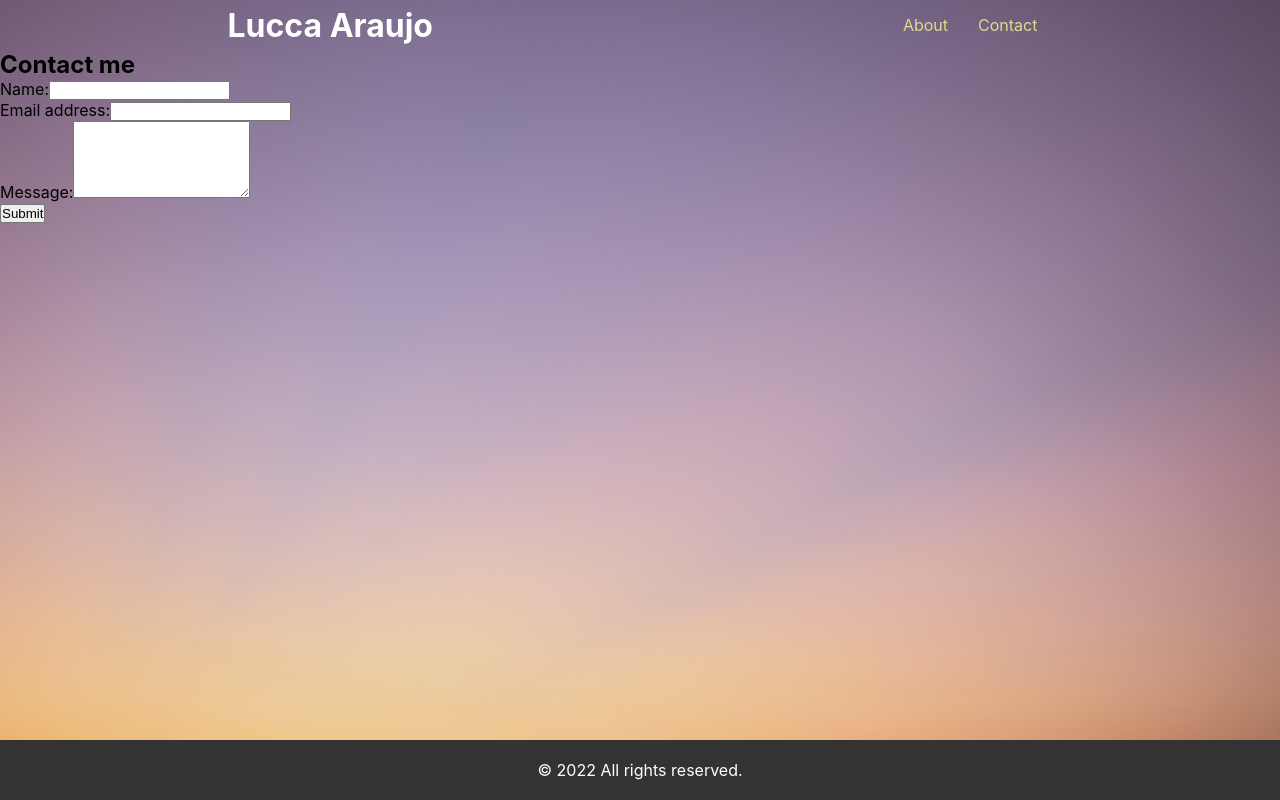
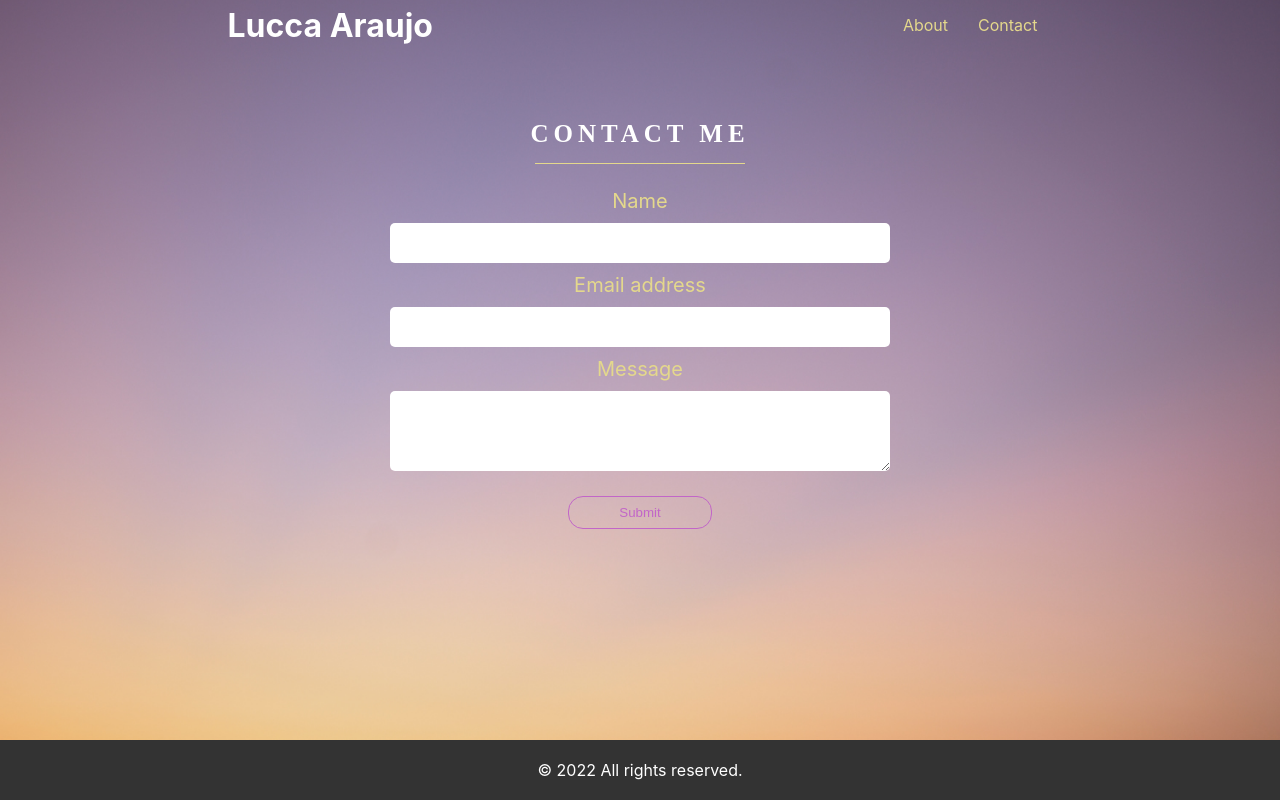
Before and after one commit to luccara123/reactPortfolio, a React (Create React App) app: page / in a window 1280 px wide. Both pictures are taken after a click on the item "Contact". Built offline with nearby package versions, Linux system fonts and the light colour scheme.

Commit message:
added styles to the contact page

```diff
--- a/src/components/Contact/index.js
+++ b/src/components/Contact/index.js
@@ -30,29 +30,30 @@ function Contact() {
     }
     return (
         <section id="contact">
-            <h1 data-testid="h1tag">Contact me</h1>
+            <h1 data-testid="h1tag" className="section-title">CONTACT ME</h1>
+            <div className="line"></div>
             <form id="contact-form" onSubmit={handleSubmit}>
-                <div>
-                    <label htmlFor="name">Name:</label>
+                <div className="flex">
+                    <label htmlFor="name">Name</label>
                     <input type="text" name="name" defaultValue={name} onBlur={handleChange} />
                 </div>
-                <div>
-                    <label htmlFor="email">Email address:</label>
+                <div className="flex">
+                    <label htmlFor="email">Email address</label>
                     <input type="email" name="email" defaultValue={email} onBlur={handleChange} />
                 </div>
-                <div>
-                    <label htmlFor="message">Message:</label>
+                <div className="flex">
+                    <label htmlFor="message">Message</label>
                     <textarea name="message" rows="5" defaultValue={message} onBlur={handleChange} />
-                </div>
+                </div >
                 {errorMessage && (
                     <div>
                         <p className="error-text">{errorMessage}</p>
                     </div>
                 )}
-                <button type="submit" data-testid="submit-btn">Submit</button>
+                <button type="submit"  data-testid="submit-btn" className="flex">Submit</button>
             </form>
         </section>
     );
-}
+};
 
 export default Contact
--- a/src/index.css
+++ b/src/index.css
@@ -101,3 +101,71 @@ header{
   color: #fff;
   padding: 20px;
  }
+
+ /*Contact Page*/
+ #contact{
+  width: 60%;
+  margin: 0 auto;
+  display: flex;
+  justify-content: center;
+  align-items: center;
+  text-align: center;
+  flex-direction: column;
+  padding-top: 70px;
+ }
+
+ #contact-form{
+  display: flex;
+  flex-direction: column;
+  justify-content: center;
+  align-items: center;
+  text-align: center;
+ }
+
+ .flex{
+  display: flex;
+  flex-direction: column;
+ }
+
+ .flex label{
+   color:rgb(228, 216, 140);
+   padding: 10px;
+   font-size: 20px;;
+ }
+
+ #contact input{
+  width: 500px;
+  height: 40px;
+  border-radius: 5px;
+  outline: none;
+  border: none;
+ }
+
+ #contact textarea{
+  width: 500px;
+  height: 80px;
+  border-radius: 5px;
+  outline: none;
+  border: none;
+ }
+
+#contact button{
+  margin-top: 25px;
+  padding: 8px 50px;
+  cursor: pointer;
+  border: none;
+  background-color: transparent;
+  color: rgb(194, 102, 200);
+  border: 1px rgb(194, 102, 200) solid;
+  border-radius: 15px;
+}
+
+#contact button:hover{
+  background-color:rgb(194, 102, 200);
+  color: #fff;
+}
+
+.error-text{
+  padding-top: 20px;
+  color:rgb(100, 28, 108);
+}
```
